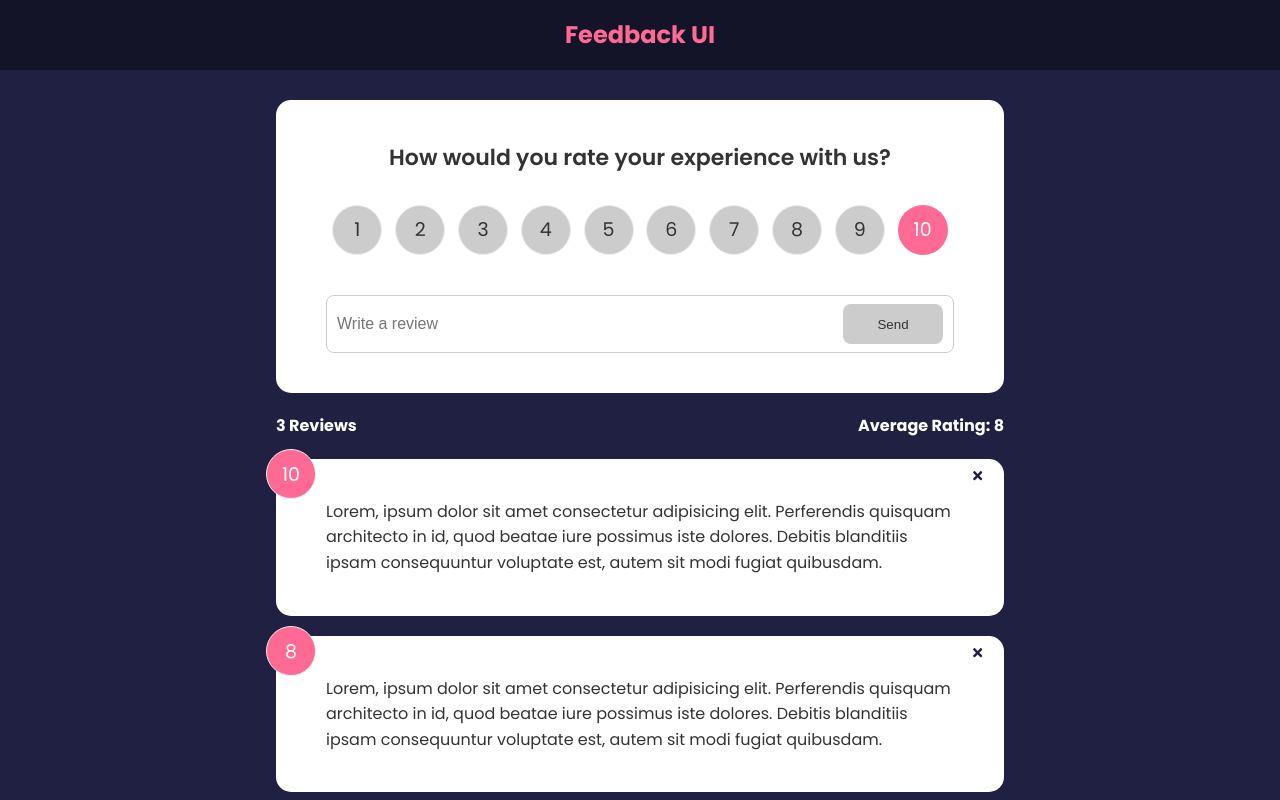
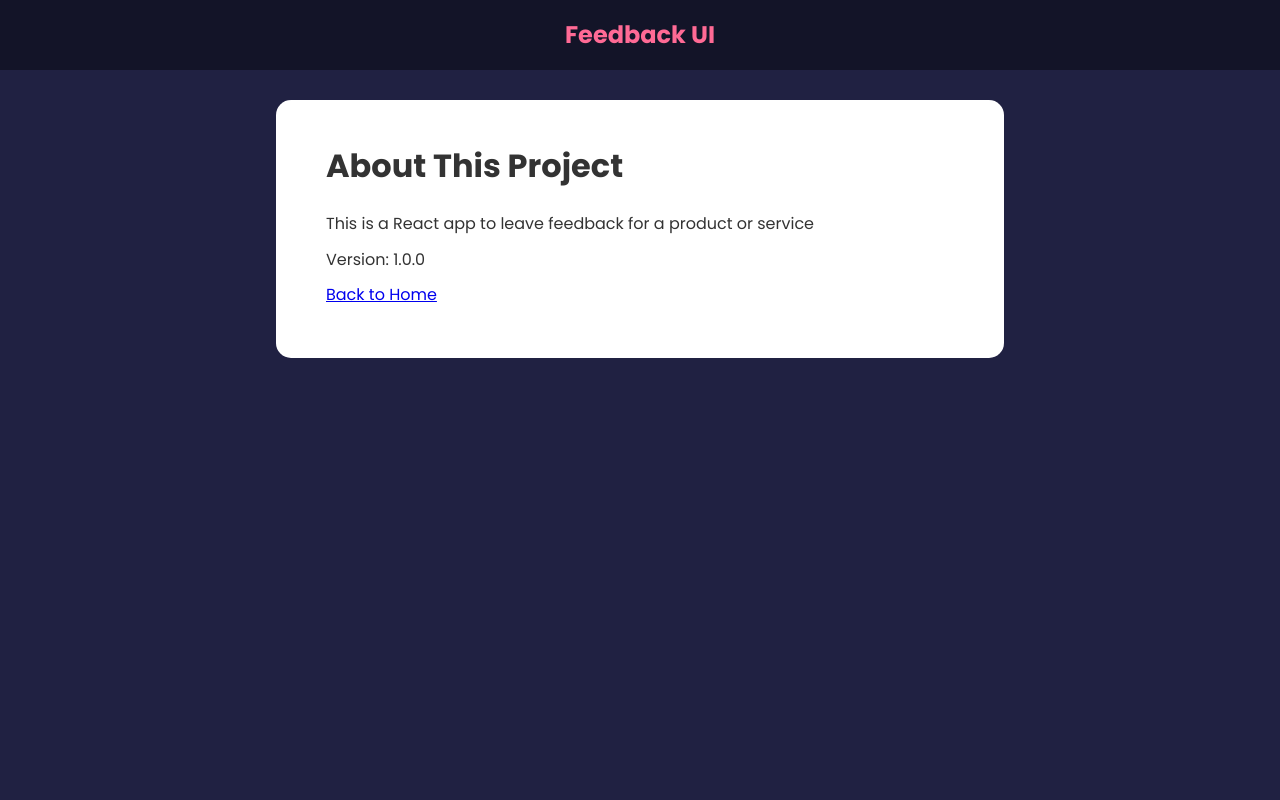
Before and after one commit to michael-rodriguez22/COURSE-react-front-to-back-2022, a React (Create React App) app in the folder feedback-app/: page /about in a window 1280 px wide. Shown: the top 800 px of the page. Built offline with nearby package versions, Linux system fonts and the light colour scheme.

Commit message:
about page added with react router dom

```diff
--- a/feedback-app/package.json
+++ b/feedback-app/package.json
@@ -10,6 +10,7 @@
     "react": "^17.0.2",
     "react-dom": "^17.0.2",
     "react-icons": "^4.3.1",
+    "react-router-dom": "^6.2.1",
     "react-scripts": "5.0.0",
     "uuid": "^8.3.2",
     "web-vitals": "^2.1.2"
--- a/feedback-app/src/App.js
+++ b/feedback-app/src/App.js
@@ -1,10 +1,12 @@
 import { useState } from "react"
+import { BrowserRouter as Router, Routes, Route } from "react-router-dom"
 import { v4 as uuidv4 } from "uuid"
 import feedbackData from "./data/feedbackData"
 import Header from "./components/Header"
 import FeedbackForm from "./components/FeedbackForm"
 import FeedbackStats from "./components/FeedbackStats"
 import FeedbackList from "./components/FeedbackList"
+import AboutPage from "./pages/AboutPage"
 
 function App() {
   const [feedback, setFeedback] = useState(feedbackData)
@@ -22,12 +24,28 @@
 
   return (
     <>
-      <Header />
-      <div className="container">
-        <FeedbackForm handleAdd={addFeedback} />
-        <FeedbackStats feedback={feedback} />
-        <FeedbackList feedback={feedback} handleDelete={deleteFeedback} />
-      </div>
+      <Router>
+        <Header />
+        <div className="container">
+          <Routes>
+            <Route
+              exact
+              path="/"
+              element={
+                <>
+                  <FeedbackForm handleAdd={addFeedback} />
+                  <FeedbackStats feedback={feedback} />
+                  <FeedbackList
+                    feedback={feedback}
+                    handleDelete={deleteFeedback}
+                  />
+                </>
+              }
+            ></Route>
+            <Route path="/about" element={<AboutPage />} />
+          </Routes>
+        </div>
+      </Router>
     </>
   )
 }
--- /dev/null
+++ b/feedback-app/src/pages/AboutPage.jsx
@@ -0,0 +1,20 @@
+import Card from "../components/shared/Card"
+
+const AboutPage = () => {
+  return (
+    <>
+      <Card>
+        <div className="about">
+          <h1>About This Project</h1>
+          <p>This is a React app to leave feedback for a product or service</p>
+          <p>Version: 1.0.0</p>
+          <p>
+            <a href="/">Back to Home</a>
+          </p>
+        </div>
+      </Card>
+    </>
+  )
+}
+
+export default AboutPage
```
Also changed, not shown: 1 other file (tests, documents, lock files or other folders).
